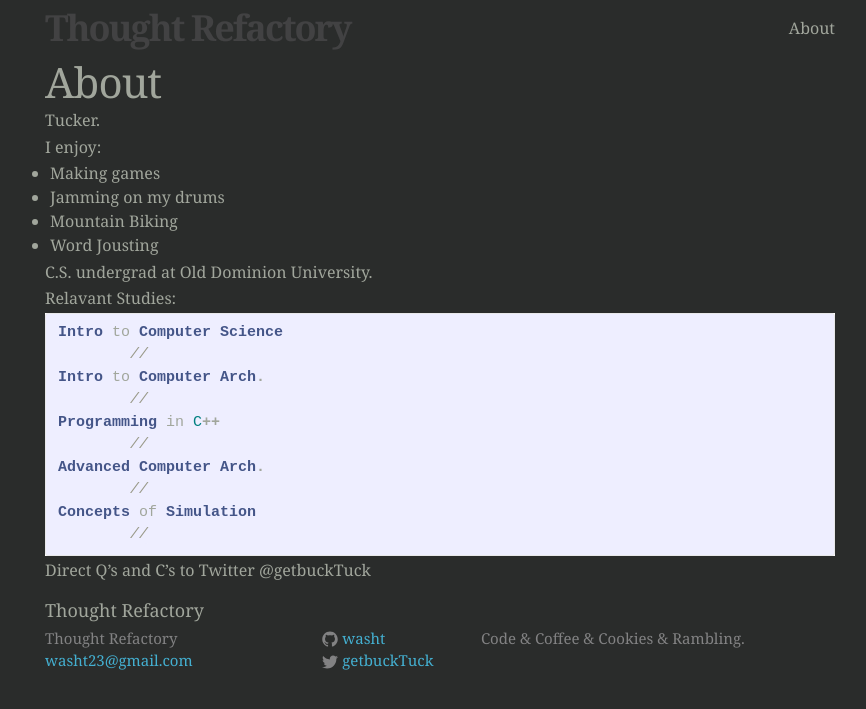
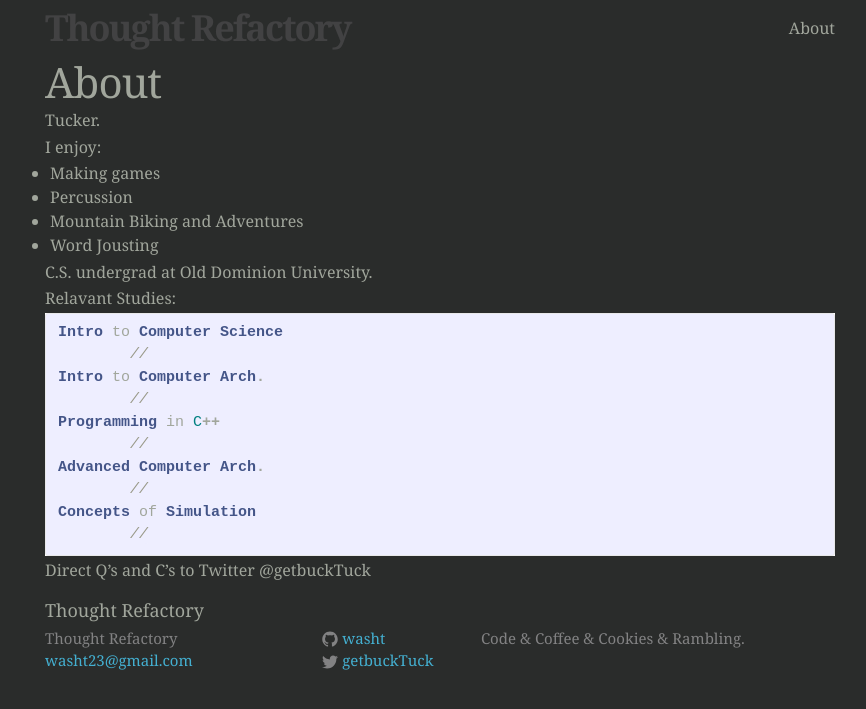
Before and after one commit to washt/washt.github.io, a Jekyll site: the page built from about.md, in a window 1280 px wide. Shown: the top 709 px of the page, without its empty margins (200-1066 px from the left). Built offline with Jekyll 4.4.1, drawn with Linux system fonts in a browser that asks for light colours.

Commit message:
modify about

```diff
--- a/about.md
+++ b/about.md
@@ -8,8 +8,8 @@ Tucker.
 I enjoy:
 
 * Making games
-* Jamming on my drums
-* Mountain Biking
+* Percussion
+* Mountain Biking and Adventures
 * Word Jousting
 
 C.S. undergrad at Old Dominion University.
```
